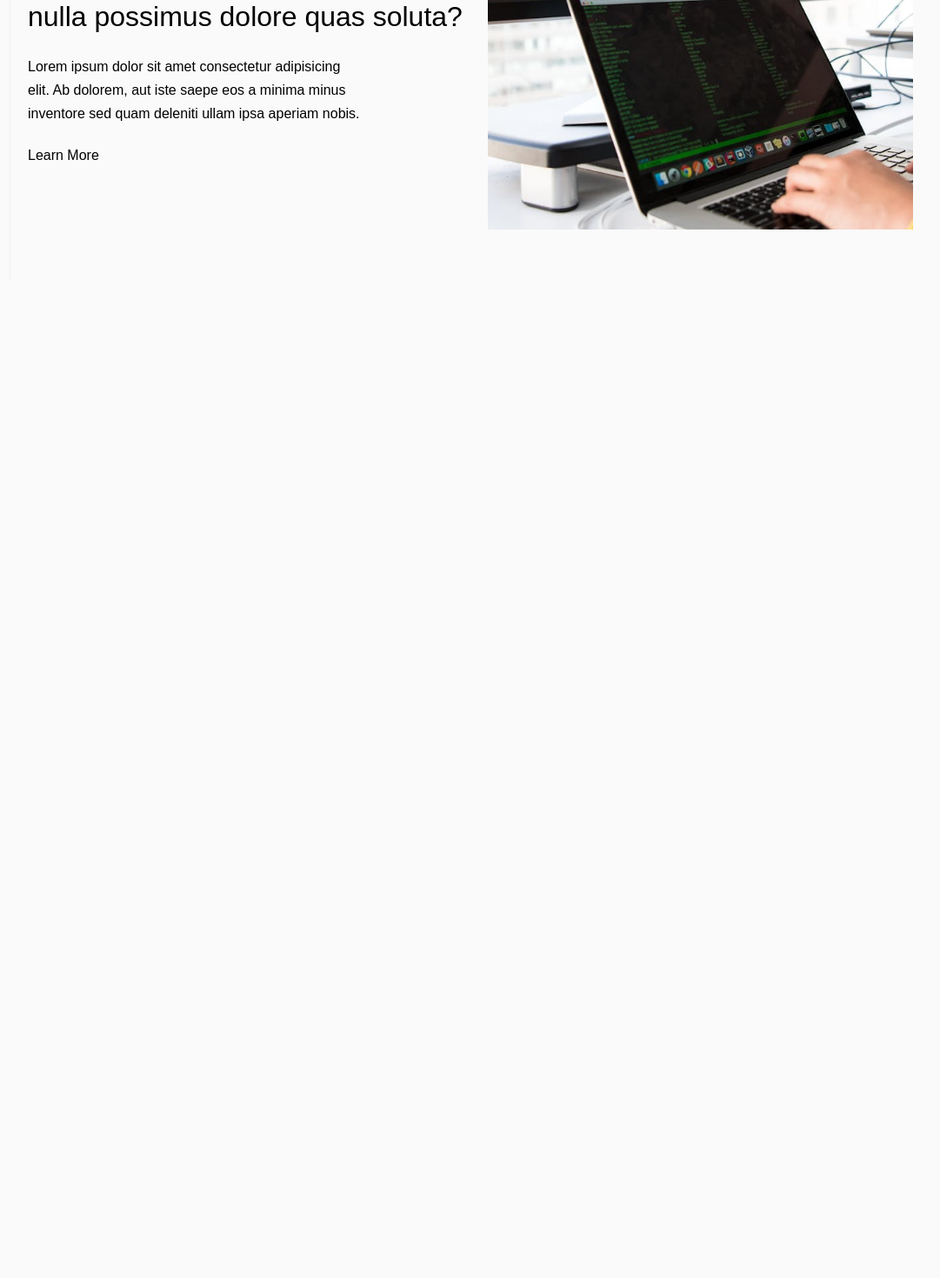
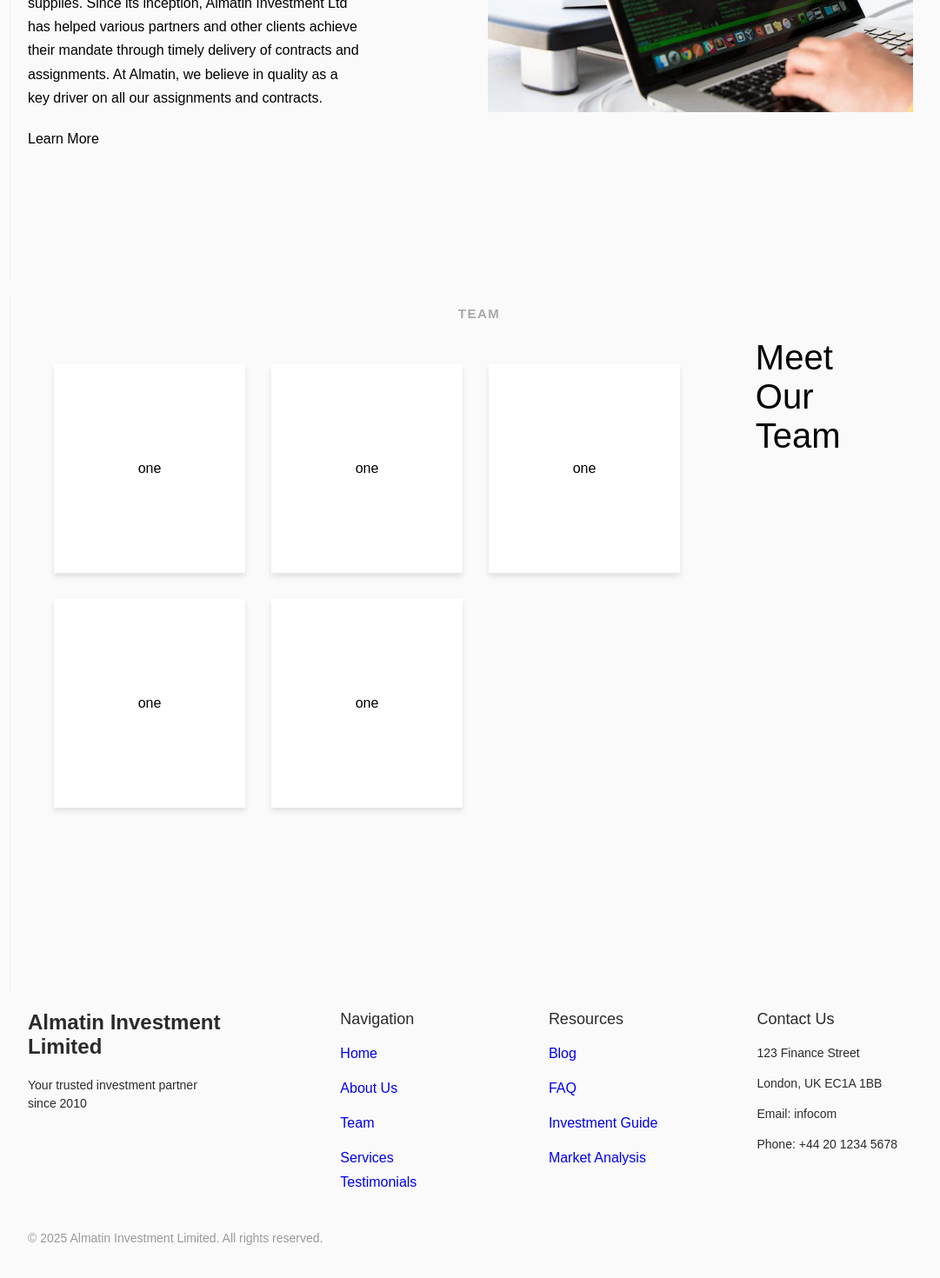
Before and after one commit to kennedybabu/almatin-landingpage, an Angular app: page / in a window 1280 px wide. Shown: the part 1258-2728 px from the top of the page at 87% size, without its empty margins (89-1170 px from the left). Before the commit the page ends 1650 px from the top, so only its background shows below. Built offline with nearby package versions, Linux system fonts and the light colour scheme.

Commit message:
feature: add footer, and team sections

```diff
--- a/src/app/app.component.html
+++ b/src/app/app.component.html
@@ -36,21 +36,21 @@
     <section class="second-section" #secondSection>
         <div class="box"></div>
         <h4 class="heading-4" id="about">About Us</h4>
-        <h1 class="heading-1" id="buy">
+        <!-- <h1 class="heading-1" id="buy">
             Buying ipsum dolor sit, amet consectetur
             adipisicing elit. Alias rerum hic illum atque.
-        </h1>
+        </h1> -->
         <div class="info-1">
             <div class="info-1__text">
                 <span class="quote">
                     "
                 </span>
                 <h2 class="heading-3">
-                    Lorem ipsum dolor sit amet consectetur adipisicing elit. Maxime nulla possimus dolore quas soluta?
+                    Who are We?
                 </h2>
                 <p class="paragraph">
-                    Lorem ipsum dolor sit amet consectetur adipisicing elit. Ab dolorem, aut iste saepe eos a minima minus inventore sed quam deleniti ullam ipsa aperiam nobis.
-                </p>
+                    Almatin Investment Limited is a limited company
+                    incorporated in 2020 under the Companies Act, 2015. The Company deals majorly in the supply of goods and services ranging from IT Equipment and services, software development and other general supplies. Since its inception, Almatin Investment Ltd has helped various partners and other clients achieve their mandate through timely delivery of contracts and assignments. At Almatin, we believe in quality as a key driver on all our assignments and contracts.                 </p>
                 <div class="btn btn--learn">Learn More</div>
             </div>
             <div class="info-1__visual">
@@ -58,4 +58,83 @@
             </div>
         </div>
     </section>
+    <section class="third-section" #thirdSection>
+        <h4 class="heading-4" id="team">Team</h4>
+        <h1 class="heading-1">Meet Our Team</h1>
+        <div class="team">
+            <div class="team-member card">one</div>
+            <div class="team-member card">one</div>
+            <div class="team-member card">one</div>
+            <div class="team-member card">one</div>
+            <div class="team-member card">one</div>
+        </div>
+        <!-- <div class="team-1__visual">
+
+        </div>
+        <div class="team-1__info">
+            <h4 class="heading-4">
+                Lorem, ipsum dolor.
+            </h4>
+            <p class="paragraph">Lorem ipsum dolor sit amet consectetur, adipisicing elit. Dolorum, cupiditate. Consequatur doloremque deserunt qui illum harum possimus praesentium sed quasi?</p>
+        </div> -->
+    </section>
+    <footer class="footer">
+        <div class="footer__content">
+            <div class="footer__brand">
+                <h3 class="footer__logo">Almatin Investment Limited</h3>
+                <p class="footer__tagline">Your trusted investment partner since 2010</p>
+            </div>
+
+            <div class="footer__links">
+                <div class="footer__column">
+                    <h4 class="footer__heading">Navigation</h4>
+                    <ul class="footer__menu">
+                        <li class="footer__item"><a href="#" class="footer__link">Home</a></li>
+                        <li class="footer__item"><a href="#" class="footer__link">About Us</a></li>
+                        <li class="footer__item"><a href="#" class="footer__link">Team</a></li>
+                        <li class="footer__item"><a href="#" class="footer__link">Services</a></li>
+                        <li class="footer__item"><a href="#" class="footer__link">Testimonials</a></li>
+                    </ul>
+                </div>
+
+                <div class="footer__column">
+                    <h4 class="footer__heading">Resources</h4>
+                    <ul class="footer__menu">
+                        <li class="footer__item"><a href="#" class="footer__link">Blog</a></li>
+                        <li class="footer__item"><a href="#" class="footer__link">FAQ</a></li>
+                        <li class="footer__item"><a href="#" class="footer__link">Investment Guide</a></li>
+                        <li class="footer__item"><a href="#" class="footer__link">Market Analysis</a></li>
+                    </ul>
+                </div>
+
+                <div class="footer__column">
+                    <h4 class="footer__heading">Contact Us</h4>
+                    <address class="footer__contact">
+                        <p class="footer__info">123 Finance Street</p>
+                        <p class="footer__info">London, UK EC1A 1BB</p>
+                        <p class="footer__info">Email: infocom</p>
+                        <p class="footer__info">Phone: +44 20 1234 5678</p>
+                    </address>
+                </div>
+            </div>
+        </div>
+
+        <div class="footer__bottom">
+            <p class="footer__copyright">&copy; 2025 Almatin Investment Limited. All rights reserved.</p>
+            <div class="footer__social">
+                <a href="#" class="footer__social-link" aria-label="Facebook">
+                    <i class="icon icon-facebook"></i>
+                </a>
+                <a href="#" class="footer__social-link" aria-label="Twitter">
+                    <i class="icon icon-twitter"></i>
+                </a>
+                <a href="#" class="footer__social-link" aria-label="LinkedIn">
+                    <i class="icon icon-linkedin"></i>
+                </a>
+                <a href="#" class="footer__social-link" aria-label="Instagram">
+                    <i class="icon icon-instagram"></i>
+                </a>
+            </div>
+        </div>
+    </footer>
 </div>
--- a/src/app/app.component.ts
+++ b/src/app/app.component.ts
@@ -20,10 +20,6 @@ export class AppComponent  implements OnInit {
   @ViewChild('menuSecond', { static: true }) menuSecond!: ElementRef<HTMLDivElement>;
   @ViewChild('imageFirst', { static: true }) imageFirst!: ElementRef<HTMLDivElement>;
   @ViewChild('imageSecond', { static: true }) imageSecond!: ElementRef<HTMLDivElement>;
-
-
-
-
 
   constructor(@Inject(DOCUMENT) private document:Document) {
 
@@ -203,6 +199,12 @@ export class AppComponent  implements OnInit {
       y:-30,
       delay: .6
     })
+    gsap.from(this.document.querySelector('#buy'), {
+      duration: .7,
+      opacity:0,
+      y:-30,
+      delay: .6
+    })
     gsap.from(this.document.querySelector('.btn'), {
       duration: .7,
       opacity:0,
--- a/src/styles.scss
+++ b/src/styles.scss
@@ -25,7 +25,7 @@ body {
         12,
         [col-start] minmax(min-content, 120px) [col-end]
     ) [center-end] minmax(100px, 1fr) [full-end];
-    grid-template-rows: min-content calc(100vh - 120px) 100vh;
+    grid-template-rows: min-content calc(100vh - 120px) 100vh 100vh;
 }
 
 .btn {
@@ -52,6 +52,249 @@ body {
     grid-template-columns: repeat(8, 1fr);
     position: relative;
 
+}
+
+.third-section {
+    padding: 0 20px;
+    border-right: 1px solid #f0f0f0;
+    border-left: 1px solid #f0f0f0;
+    grid-column: center-start / center-end;
+    grid-row: 4/5;
+    display: grid;
+    position: relative;
+    grid-template-columns: repeat(8, 1fr);
+    grid-template-rows: repeat(6, min-content);
+    gap: 20px;
+    // margin: 20px 0;
+
+    .heading-4 {
+        margin-top: 10px;
+        grid-row: 1/2;
+        grid-column: 1/-1;
+        justify-self: center;
+        text-transform: uppercase;
+        letter-spacing: 1.5px;
+        color: #a8a8a8;
+        font-size: 15px;
+    }
+
+    .heading-1 {
+        grid-row: 2/3;
+        grid-column: 3/7;
+        justify-self: center;
+        font-size: 40px;
+        font-weight: 500;
+    }
+
+    .paragraph {
+        grid-row: 2/3;
+    }
+
+    .info {
+        display: grid;
+        grid-template-columns: repeat(8,1fr);
+        grid-template-rows: repeat(8, min-content);
+        grid-row: 4/-1;
+        grid-column: 1/-1;
+        gap: 20px;
+        position: relative;
+    }
+
+    .team {
+        display: grid;
+        grid-template-columns: repeat(3, 1fr);
+        grid-template-rows: repeat(2, 1fr);
+        gap: 30px;
+        padding: 30px;
+
+        .card {
+            background-color: #fff;
+            // border-radius: 8px;
+            box-shadow: 0 4px 6px rgba(0, 0, 0, 0.1);
+            padding: 20px;
+            min-height: 200px;
+            display: flex;
+            width: 180px;
+            align-items: center;
+            justify-content: center;
+        }
+    }
+}
+
+.footer {
+    grid-column: full-start / full-end;
+    border-right: 1px solid #f0f0f0;
+    border-left: 1px solid #f0f0f0;
+    background-color: #fafafa;
+    color: #2b2b2b;
+    padding: 20px;
+    display: grid;
+    grid-template-columns: [full-start] minmax(100px, 1fr) [center-start] repeat(
+        12,
+        [col-start] minmax(min-content, 120px) [col-end]
+    ) [center-end] minmax(100px, 1fr) [full-end];
+    grid-template-rows: auto auto;
+}
+
+.footer__content {
+    grid-column: center-start / center-end;
+    display: grid;
+    grid-template-columns: repeat(12, 1fr);
+    gap: 40px;
+    padding-bottom: 40px;
+    border-bottom: 1px solid rgba(255, 255, 255, 0.1);
+}
+
+.footer__brand {
+    grid-column: 1 / span 3;
+    display: grid;
+    grid-template-rows: auto auto;
+    gap: 20px;
+    align-content: start;
+}
+
+.footer__logo {
+    font-size: 24px;
+    font-weight: 600;
+    margin: 0;
+}
+
+.footer__tagline {
+    font-size: 14px;
+    // color: #ccc;
+    line-height: 1.5;
+    margin: 0;
+}
+
+.footer__links {
+    grid-column: 5 / -1;
+    display: grid;
+    grid-template-columns: repeat(3, 1fr);
+    gap: 40px;
+}
+
+.footer__column {
+    display: grid;
+    grid-template-rows: auto auto;
+    gap: 20px;
+    align-content: start;
+}
+
+.footer__heading {
+    font-size: 18px;
+    font-weight: 500;
+    margin: 0;
+    // color: #fff;
+}
+
+.footer__menu {
+    list-style: none;
+    padding: 0;
+    margin: 0;
+    display: grid;
+    grid-template-rows: repeat(auto-fill, minmax(30px, auto));
+    gap: 10px;
+}
+
+.footer__item {
+    margin: 0;
+}
+
+.footer__link {
+    // color: #ccc;
+    text-decoration: none;
+    transition: color 0.3s ease;
+}
+
+.footer__link:hover {
+    // color: #fff;
+}
+
+.footer__contact {
+    font-style: normal;
+    display: grid;
+    grid-template-rows: repeat(auto-fill, minmax(25px, auto));
+    gap: 10px;
+}
+
+.footer__info {
+    margin: 0;
+    // color: #ccc;
+    font-size: 14px;
+}
+
+.footer__bottom {
+    grid-column: center-start / center-end;
+    padding-top: 30px;
+    display: grid;
+    grid-template-columns: repeat(12, 1fr);
+    align-items: center;
+}
+
+.footer__copyright {
+    grid-column: 1 / 9;
+    font-size: 14px;
+    color: #999;
+    margin: 0;
+}
+
+.footer__social {
+    grid-column: 9 / -1;
+    display: grid;
+    grid-template-columns: repeat(4, auto);
+    gap: 20px;
+    justify-content: end;
+}
+
+.footer__social-link {
+    color: #ccc;
+    text-decoration: none;
+    font-size: 18px;
+    transition: color 0.3s ease;
+}
+
+.footer__social-link:hover {
+    color: #fff;
+}
+
+/* Media query for tablet */
+@media screen and (max-width: 1024px) {
+    .footer__content {
+        grid-template-columns: 1fr;
+        gap: 30px;
+    }
+
+    .footer__brand {
+        grid-column: 1 / -1;
+    }
+
+    .footer__links {
+        grid-column: 1 / -1;
+        grid-template-columns: repeat(3, 1fr);
+    }
+
+    .footer__bottom {
+        grid-template-columns: 1fr;
+        gap: 20px;
+    }
+
+    .footer__copyright {
+        grid-column: 1 / -1;
+        text-align: center;
+    }
+
+    .footer__social {
+        grid-column: 1 / -1;
+        justify-content: center;
+    }
+}
+
+/* Media query for mobile */
+@media screen and (max-width: 768px) {
+    .footer__links {
+        grid-template-columns: 1fr;
+        gap: 30px;
+    }
 }
 
 .second-section {
@@ -225,5 +468,11 @@ img {
     a.btn--start {
         grid-row: 3 / -1;
         grid-column: 1 / -1;
+
+        :hover {
+            letter-spacing: 1.5px;
+            color: red;
+
+        }
     }
 }
```
